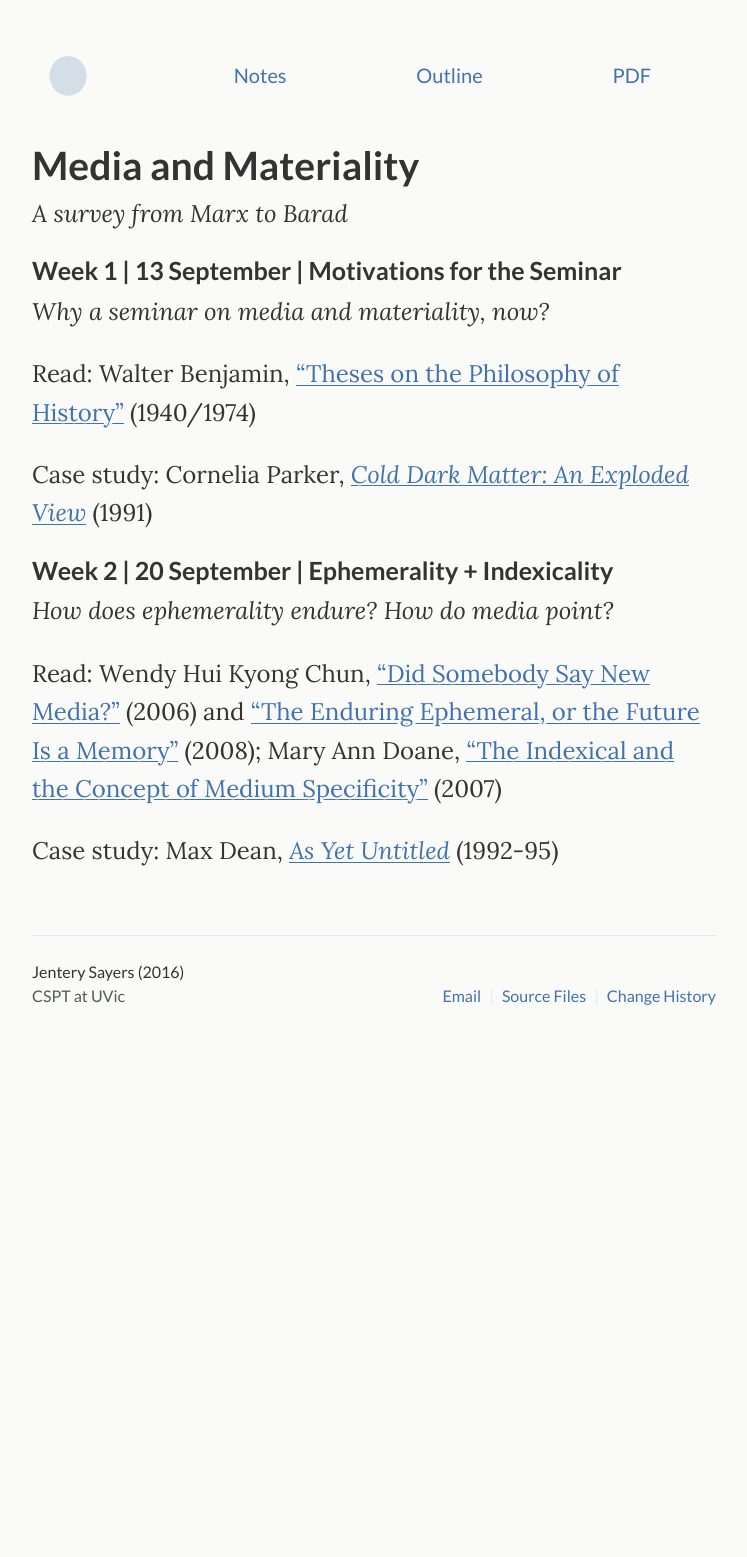
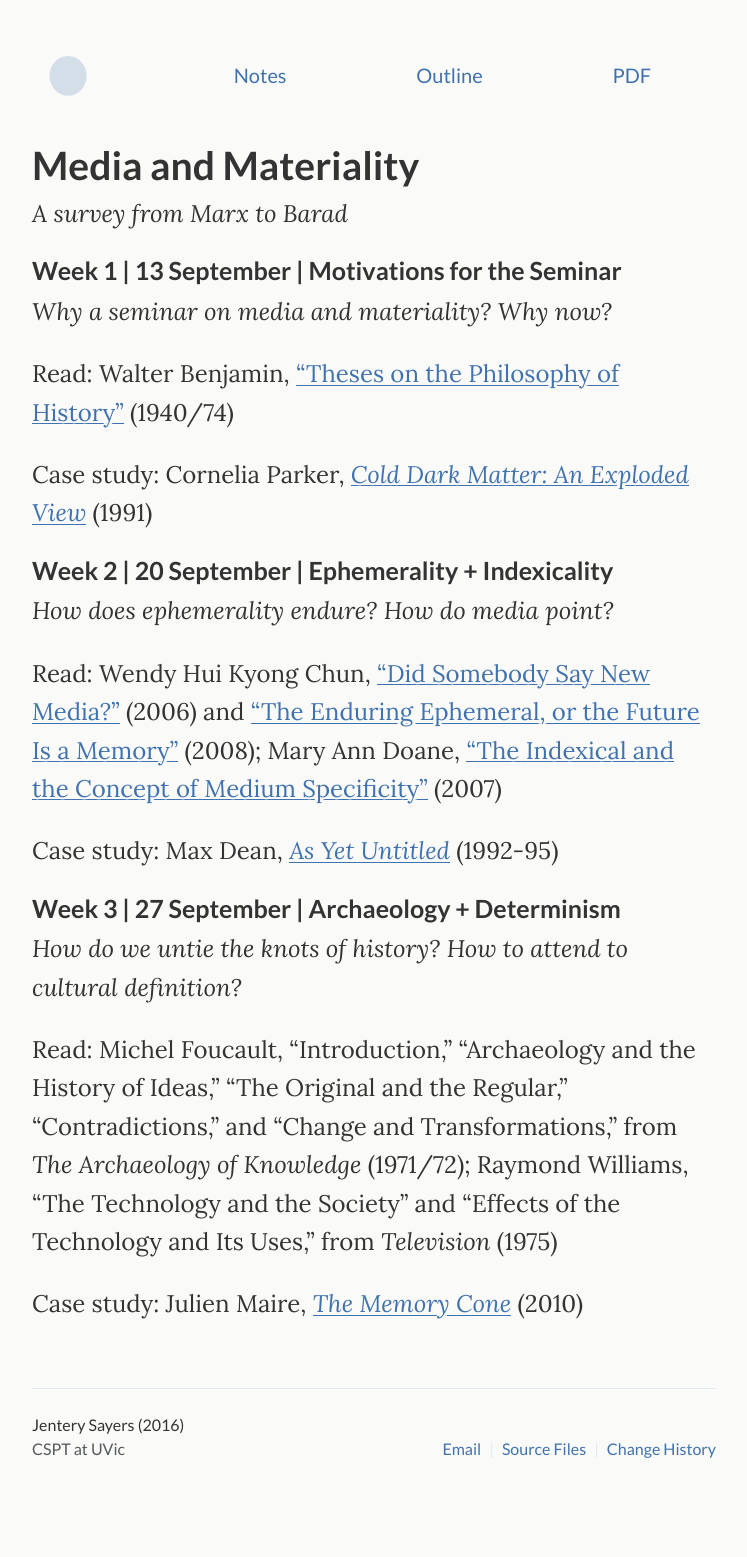
Before and after one commit to jentery/cspt500, a Jekyll site: the page built from index.md, in a window 1280 px wide. Shown: the whole page, without its empty margins (266-1013 px from the left). Built offline with Jekyll 4.4.1, drawn with Linux system fonts in a browser that asks for light colours; before the commit the page ends 1104 px from its top, so only the background shows below that.

Commit message:
added week 3 to the schedule and index

```diff
--- a/index.md
+++ b/index.md
@@ -5,22 +5,26 @@ layout: default
 # Media and Materiality
 
 <div class="lead pretty-links">
-
 *A survey from Marx to Barad*
 
 ### Week 1 | 13 September | Motivations for the Seminar
-*Why a seminar on media and materiality, now?*
+*Why a seminar on media and materiality? Why now?*
 
-Read: Walter Benjamin, ["Theses on the Philosophy of History"](http://jenteryteaches.com/noneshall/cspt/benjaminTheses.pdf) (1940/1974)
+Read: Walter Benjamin, ["Theses on the Philosophy of History"](http://jenteryteaches.com/noneshall/cspt/benjaminTheses.pdf) (1940/74)
 
 Case study: Cornelia Parker, [*Cold Dark Matter: An Exploded View*](http://www.tate.org.uk/art/artworks/parker-cold-dark-matter-an-exploded-view-t06949) (1991)
 
 ### Week 2 | 20 September | Ephemerality + Indexicality
-
 *How does ephemerality endure? How do media point?*
 
 Read: Wendy Hui Kyong Chun, ["Did Somebody Say New Media?"](http://www.jenteryteaches.com/noneshall/cspt/chunNewMedia.pdf) (2006) and ["The Enduring Ephemeral, or the Future Is a Memory"](http://www.jenteryteaches.com/noneshall/cspt/chunEnduringEphemeral.pdf) (2008); Mary Ann Doane, ["The Indexical and the Concept of Medium Specificity"](http://www.jenteryteaches.com/noneshall/cspt/doaneIndexical.pdf) (2007)
 
 Case study: Max Dean, [*As Yet Untitled*](http://ccca.concordia.ca/artists/work_detail.html?languagePref=en&mkey=72335&title=As+Yet+Untitled&artist=Max+Dean&link_id=10233) (1992-95)
 
+### Week 3 | 27 September | Archaeology + Determinism
+*How do we untie the knots of history? How to attend to cultural definition?*
+
+Read: Michel Foucault, "Introduction," "Archaeology and the History of Ideas," "The Original and the Regular," "Contradictions," and "Change and Transformations," from *The Archaeology of Knowledge* (1971/72); Raymond Williams, "The Technology and the Society" and "Effects of the Technology and Its Uses," from *Television* (1975)
+
+Case study: Julien Maire, [*The Memory Cone*](http://julienmaire.ideenshop.net/docs/memory_cone.pdf) (2010)
 </div>
```
